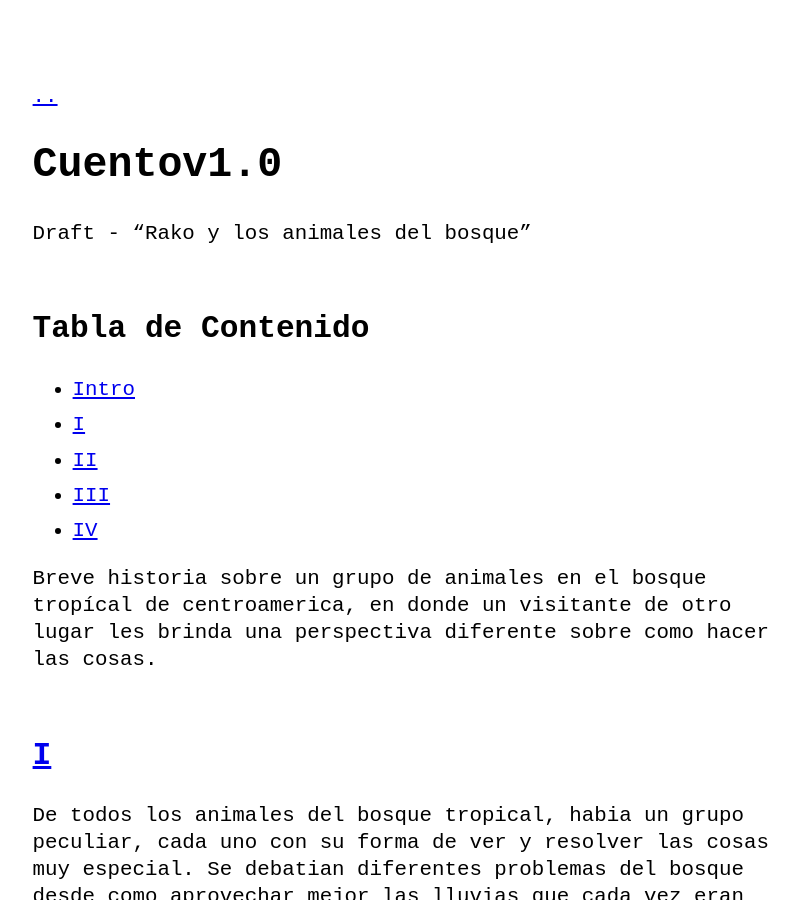
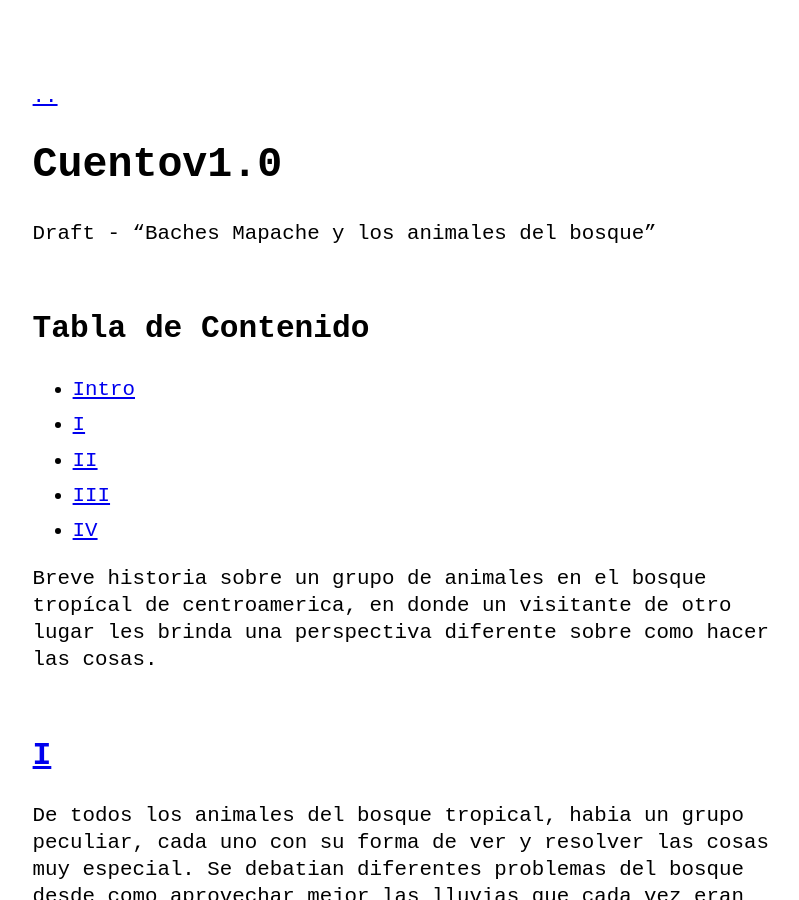
Before and after one commit to petesect18/writeups, a Jekyll site: the page built from _posts/2021-03-29-Cuentov1.0.md, in a window 1280 px wide and 900 px high. Shown: the whole window, without its empty margins (233-1032 px from the left). Built offline with Jekyll 4.4.1, drawn with Linux system fonts in a browser that asks for light colours.

Commit message:
Update 2021-03-29-Cuentov1.0.md

```diff
--- a/_posts/2021-03-29-Cuentov1.0.md
+++ b/_posts/2021-03-29-Cuentov1.0.md
@@ -2,7 +2,7 @@
 layout: post
 ---
 
-Draft - "Rako y los animales del bosque"
+Draft - "Baches Mapache y los animales del bosque"
 
 ## Tabla de Contenido
 - [Intro](#table-of-contents)
```
